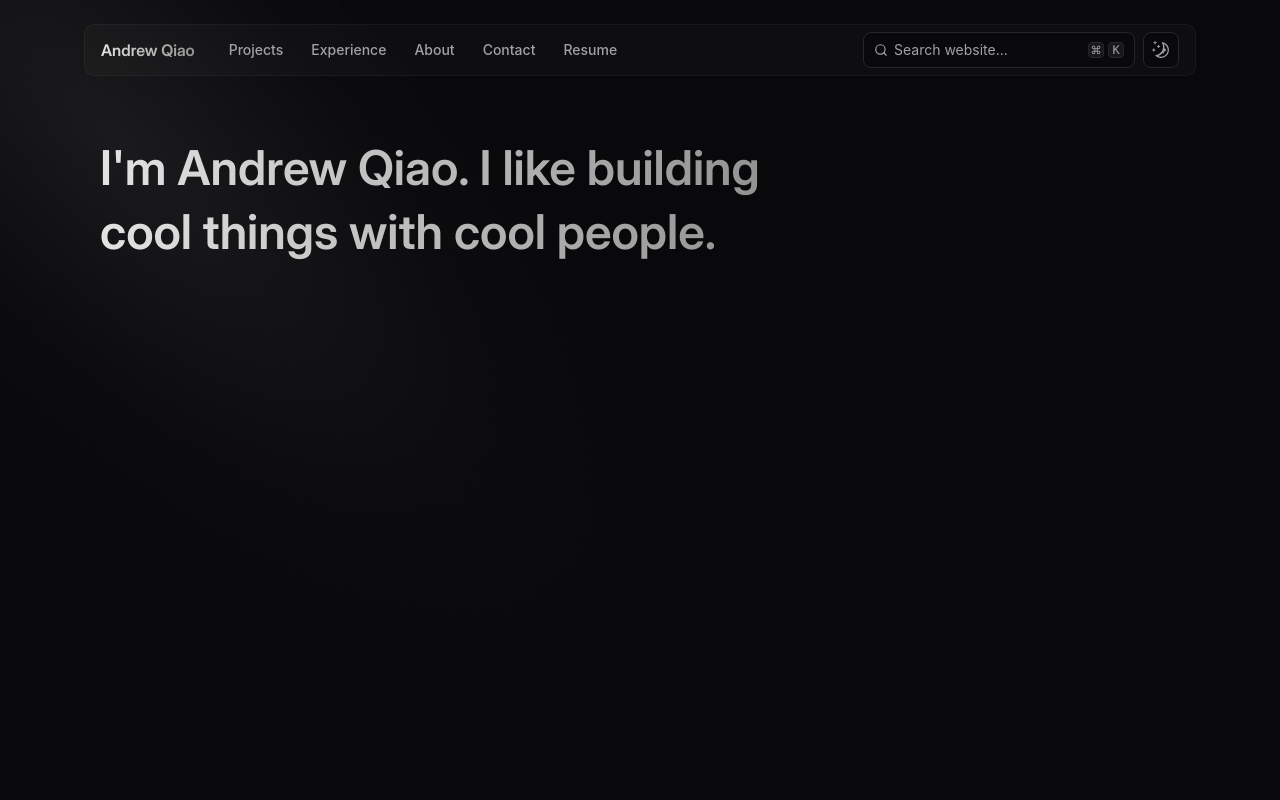
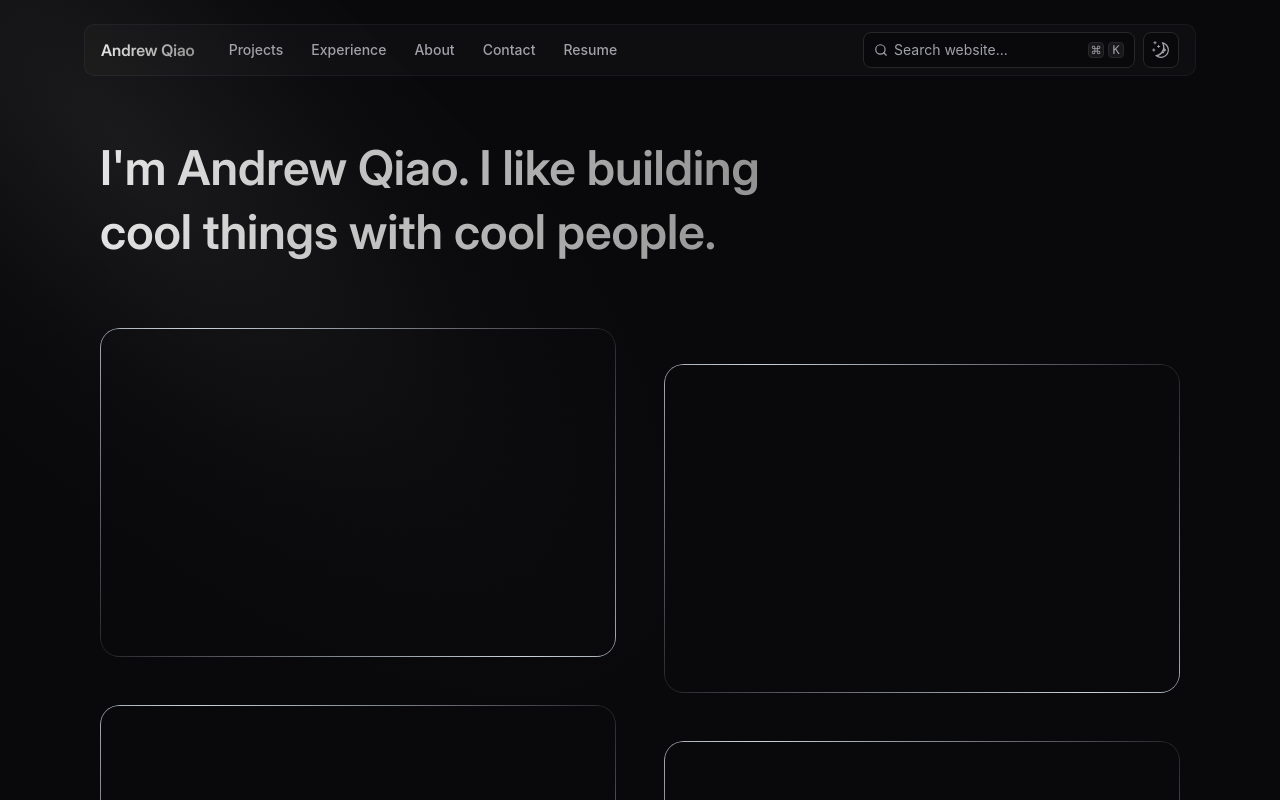
Before and after one commit to qiaoandrew/personal-website, a Next.js app: page / in a window 1280 px wide. Shown: the top 800 px of the page. Built offline with nearby package versions, Linux system fonts and the light colour scheme; a web font is replaced by a local one.

Commit message:
projects section skeleton

```diff
--- a/src/app/page.tsx
+++ b/src/app/page.tsx
@@ -1,9 +1,11 @@
-import Hero from "~/components/sections/Hero";
+import Hero from "~/components/home/Hero";
+import Projects from "~/components/home/Projects";
 
 export default function HomePage() {
   return (
     <>
       <Hero />
+      <Projects />
     </>
   );
 }
--- /dev/null
+++ b/src/components/effects/GradientBorder.tsx
@@ -0,0 +1,17 @@
+import { cn } from "~/utils/tailwind";
+
+interface GradientBorderProps {
+  className?: string;
+  children: React.ReactNode;
+}
+
+export default function GradientBorder({
+  className,
+  children,
+}: GradientBorderProps) {
+  return (
+    <div className={cn("bg-linear-(--gradient-border) p-px", className)}>
+      {children}
+    </div>
+  );
+}
--- a/src/components/sections/Hero.tsx
+++ b/src/components/home/Hero.tsx
@@ -3,7 +3,14 @@ import { cn } from "~/utils/tailwind";
 
 export default function Hero() {
   return (
-    <section className={cn("mx-container mt-21 mb-9", "sm:mt-24", "xl:mt-34")}>
+    <section
+      className={cn(
+        "mx-container mt-21 mb-9",
+        "sm:mt-24",
+        "md:mb-12",
+        "xl:mt-34 xl:mb-16",
+      )}
+    >
       <h1
         className={cn(
           "font-display text-8 max-w-[318px] leading-11 font-semibold",
--- /dev/null
+++ b/src/components/home/ProjectCard.tsx
@@ -0,0 +1,16 @@
+import type { Project } from "~/types/projects";
+import _Link from "~/components/ui/_Link";
+import GradientBorder from "~/components/effects/GradientBorder";
+
+type ProjectCardProps = Omit<Project, "id">;
+
+export default function ProjectCard({ title, href, type }: ProjectCardProps) {
+  return (
+    <GradientBorder className="rounded-5 md:odd:translate-y-9">
+      <_Link
+        href={href}
+        className="bg-background rounded-4.5 block aspect-[11/7] w-full"
+      ></_Link>
+    </GradientBorder>
+  );
+}
--- /dev/null
+++ b/src/components/home/Projects.tsx
@@ -0,0 +1,19 @@
+import ProjectCard from "~/components/home/ProjectCard";
+import ID from "~/components/navigation/ID";
+import { PROJECTS } from "~/constants/projects";
+
+export default function Projects() {
+  return (
+    <section className="mx-container grid gap-y-6 md:grid-cols-2 md:gap-12 md:pb-9">
+      <ID id="projects" />
+      {PROJECTS.map((project) => (
+        <ProjectCard
+          title={project.title}
+          href={project.href}
+          type={project.type}
+          key={project.id}
+        />
+      ))}
+    </section>
+  );
+}
--- /dev/null
+++ b/src/components/navigation/ID.tsx
@@ -0,0 +1,7 @@
+interface IDProps {
+  id: string;
+}
+
+export default function ID({ id }: IDProps) {
+  return <div id={id} className="absolute -mt-20 md:-mt-28" />;
+}
--- /dev/null
+++ b/src/constants/projects.ts
@@ -0,0 +1,29 @@
+import type { Project } from "~/types/projects";
+
+export const PROJECTS: Project[] = [
+  {
+    id: "pethsapp",
+    title: "Pethsapp",
+    href: "/projects/pethsapp",
+    type: "Mobile App",
+  },
+  {
+    id: "snowflake-notebooks",
+    title: "Snowflake Notebooks",
+    href: "https://www.snowflake.com/en/blog/introducing-snowflake-notebooks/",
+    type: "Internship",
+  },
+  {
+    id: "quadratic-ui",
+    title: "quadratic/ui",
+    href: "https://www.quadratic-ui.com",
+    type: "Component Library",
+  },
+
+  {
+    id: "coming-soon",
+    title: "Coming soon...",
+    href: "#",
+    type: "Working on something new and fun!",
+  },
+];
--- a/src/constants/tailwind.ts
+++ b/src/constants/tailwind.ts
@@ -29,6 +29,7 @@ export const BORDER_RADII = [
   "3",
   "3.5",
   "4",
+  "4.5",
   "5",
   "6",
   "7",
--- a/src/styles/globals.css
+++ b/src/styles/globals.css
@@ -106,6 +106,7 @@
   --radius-3: 0.75rem;
   --radius-3_5: 0.875rem;
   --radius-4: 1rem;
+  --radius-4_5: 1.125rem;
   --radius-5: 1.25rem;
   --radius-6: 1.5rem;
   --radius-7: 1.75rem;
@@ -200,6 +201,7 @@
     --highlight: 0 0% 98%;
 
     --gradient-foreground: 90deg, #000 0%, #8f8f8f 100%;
+    --gradient-border: 45deg, #c5cad1 0%, #202225 50%, #c5cad1 100%;
     --gradient-spotlight:
       68.54% 68.72% at 55.02% 31.46%, hsla(0, 0%, 85%, 0.08) 0,
       hsla(0, 0%, 55%, 0.02) 50%, hsla(0, 0%, 45%, 0) 80%;
@@ -249,6 +251,7 @@
     --highlight: 240 3% 7%;
 
     --gradient-foreground: 90deg, #e4e4e4 0%, #919191 100%;
+    --gradient-border: 45deg, #232528 0%, #cbd2dc 50%, #232528 100%;
     --gradient-spotlight:
       68.54% 68.72% at 55.02% 31.46%, hsla(0, 0%, 85%, 0.08) 0,
       hsla(0, 0%, 55%, 0.02) 50%, hsla(0, 0%, 45%, 0) 80%;
--- /dev/null
+++ b/src/types/projects.ts
@@ -0,0 +1,6 @@
+export type Project = {
+  id: string;
+  title: string;
+  href: string;
+  type: string;
+};
```
